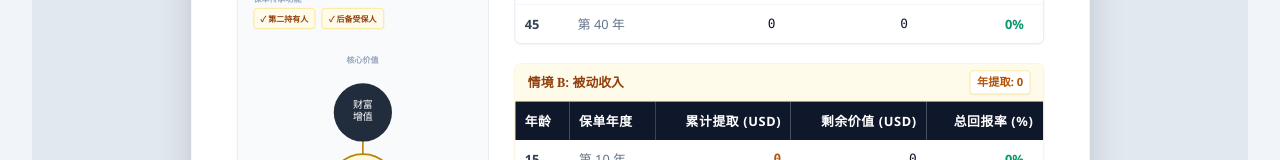
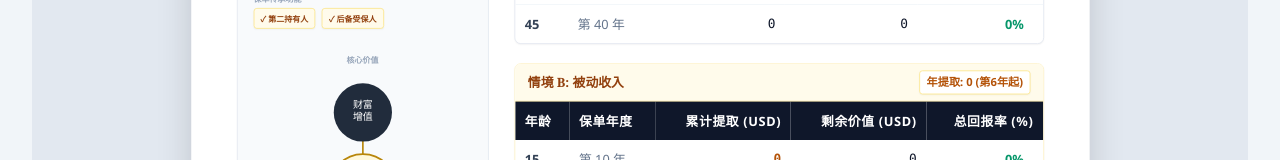
Before and after one commit to firaen22/proposal-genertor-v8, a React (Vite) app: page / in a window 1280 px wide. Both pictures are taken after typing "5", "5", "5", "5", "5", "5" into the empty fields and a click on the button "Generate Proposal (PDF Report)". Shown: the part 520-680 px from the top of the page. Built offline with nearby package versions, Linux system fonts and the light colour scheme; no server answers.

Commit message:
feat: display withdrawal start and end years alongside annual withdrawal in scenario B.

```diff
--- a/components/OutputDisplay.tsx
+++ b/components/OutputDisplay.tsx
@@ -374,7 +374,7 @@ export const OutputDisplay: React.FC<OutputDisplayProps> = ({ data, onBack, lang
                     <div className="bg-amber-50 px-4 py-2 border-b border-amber-200 flex justify-between items-center">
                       <h3 className="text-base font-bold text-amber-800">{t.scenarioB}</h3>
                       <span className="text-sm text-amber-700 font-bold bg-white px-2 py-1 rounded border border-amber-200 shadow-sm whitespace-nowrap">
-                        {t.annualWithdrawal}: {formatMoney(data.scenarioB.annualWithdrawal)}
+                        {t.annualWithdrawal}: {formatMoney(data.scenarioB.annualWithdrawal)} ({t.startYear}{data.scenarioB.withdrawalStartYear}{t.endYear})
                       </span>
                     </div>
                     <table className="w-full text-base text-right">
```
